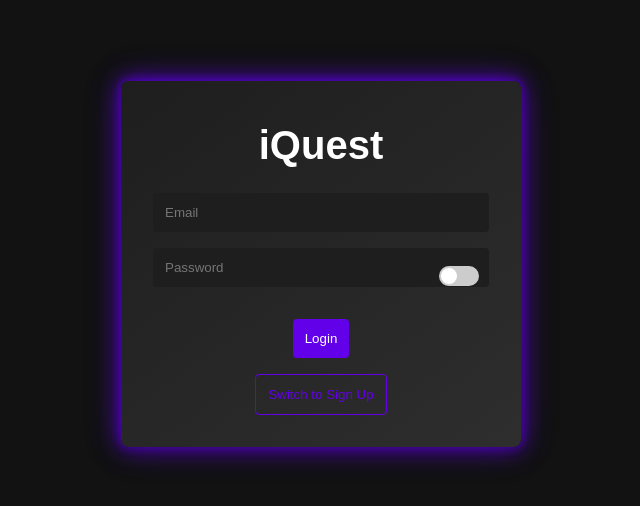
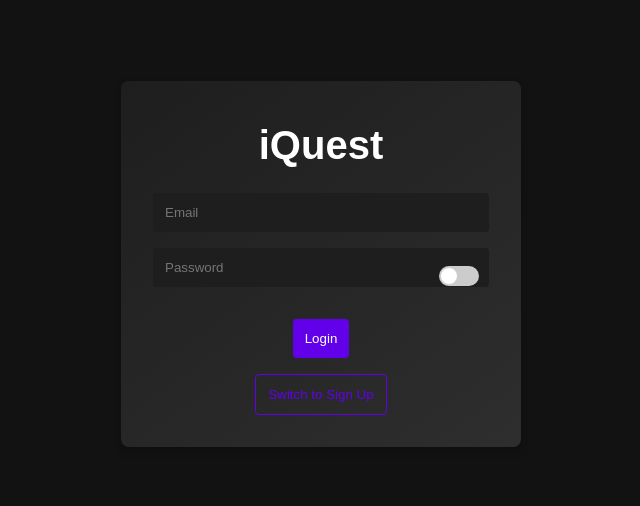
Before and after one commit to elindstr/iquest, a React (Vite) app in the folder client/: page /login in a window 1280 px wide. Shown: the part 156-662 px from the top of the page, without its empty margins (319-959 px from the left). Built offline with nearby package versions, Linux system fonts and the light colour scheme.

Commit message:
changing login css

```diff
--- a/client/src/pages/Login.module.css
+++ b/client/src/pages/Login.module.css
@@ -20,12 +20,6 @@
   max-width: 400px;
   width: 100%;
   transition: transform 0.3s ease, box-shadow 0.3s ease;
-  box-shadow:
-    0 4px 8px rgba(0, 0, 0, 0.2),
-    0 0 10px rgba(98, 0, 234, 0.8),
-    0 0 20px rgba(98, 0, 234, 0.6),
-    0 0 30px rgba(98, 0, 234, 0.4),
-    0 0 40px rgba(98, 0, 234, 0.2);
 }
 
 .card:hover {
```
